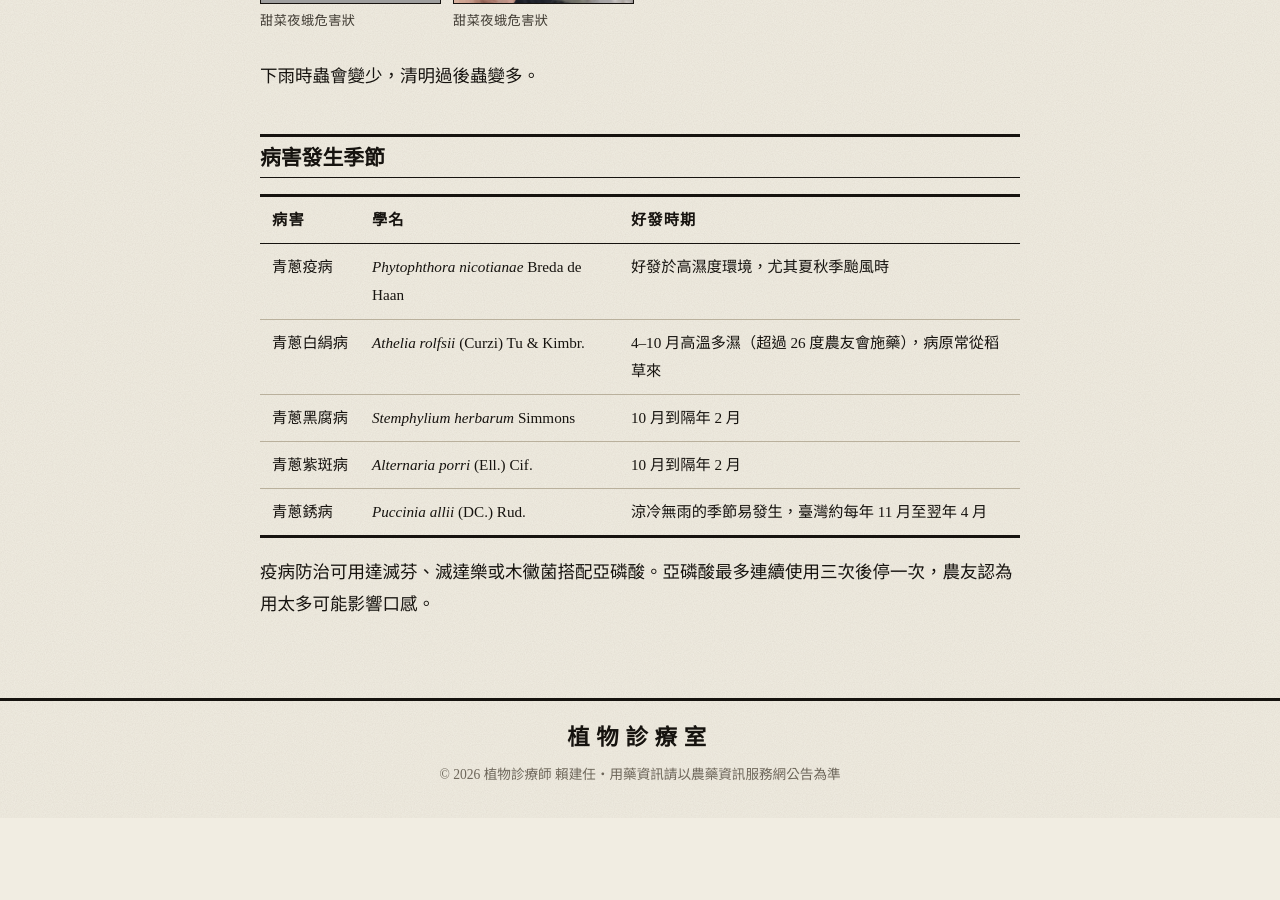
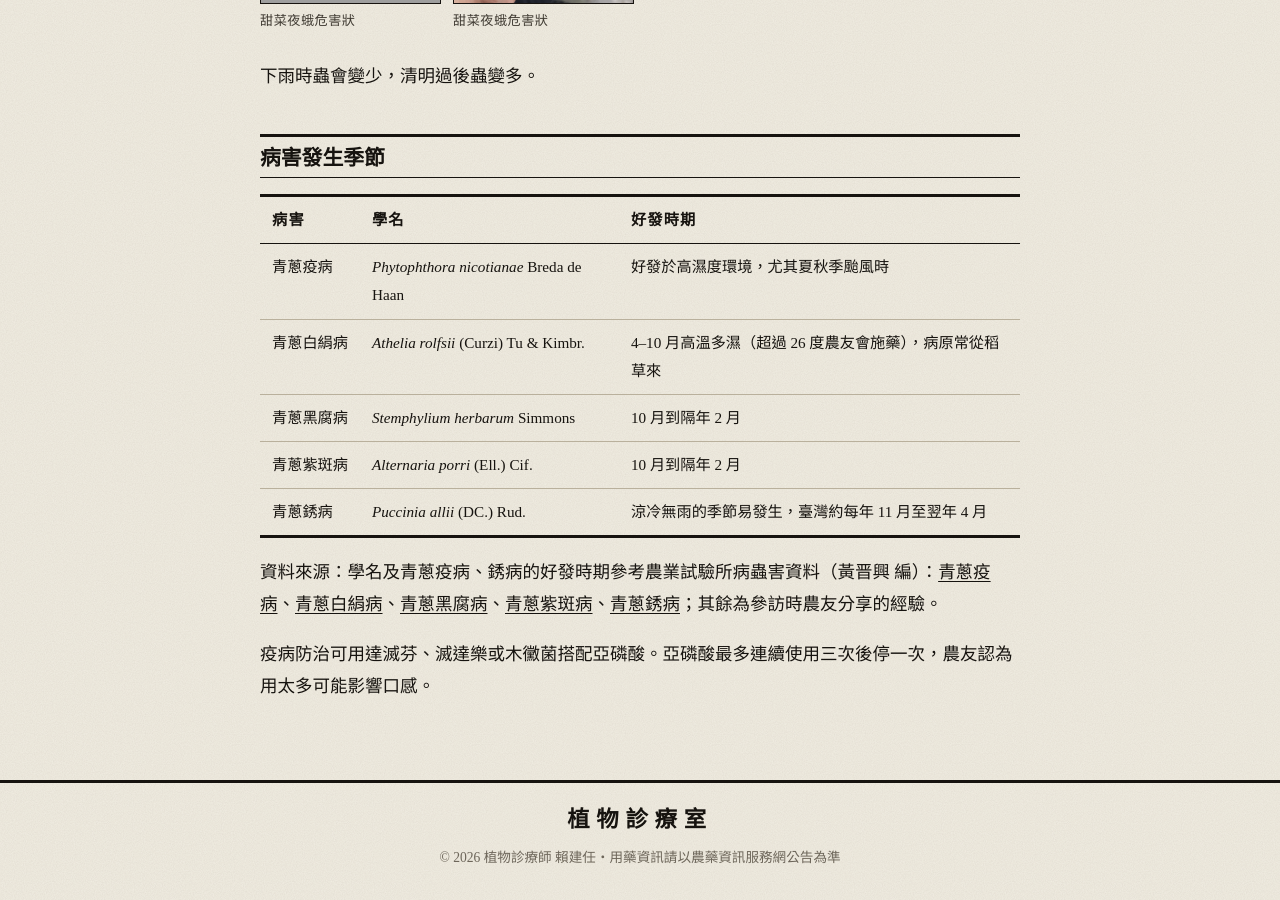
Before and after one commit to laijianren/laijianren.github.io, a Jekyll site: the page built from _visits/2021-10-25-sanxing-scallion.md, in a window 1280 px wide and 900 px high, scrolled down 2181 px. Built offline with Jekyll 4.4.1, drawn with Linux system fonts in a browser that asks for light colours; some web fonts are replaced; before the commit the page ends 2999 px from its top, so only the background shows below that; grey boxes are pictures that could not be loaded.

Commit message:
Cite TARI sources under scallion disease table
Co-Authored-By: Claude Opus 5.5 (1M context) <noreply@anthropic.com>
Claude-Session: https://claude.ai/code/session_01XJGjkT6ynprrpQ61onDbZk

```diff
--- a/_visits/2021-10-25-sanxing-scallion.md
+++ b/_visits/2021-10-25-sanxing-scallion.md
@@ -44,4 +44,6 @@ cover_caption: 甜菜夜蛾危害狀
 | 青蔥銹病 | *Puccinia allii* (DC.) Rud. | 涼冷無雨的季節易發生，臺灣約每年 11 月至翌年 4 月 |
 {: .season}
 
+<p class="source">資料來源：學名及青蔥疫病、銹病的好發時期參考農業試驗所病蟲害資料（黃晋興 編）：<a href="https://azai.tari.gov.tw/search/bug/detail?id=827">青蔥疫病</a>、<a href="https://azai.tari.gov.tw/search/bug/detail?id=833">青蔥白絹病</a>、<a href="https://azai.tari.gov.tw/search/bug/detail?id=831">青蔥黑腐病</a>、<a href="https://azai.tari.gov.tw/search/bug/detail?id=830">青蔥紫斑病</a>、<a href="https://azai.tari.gov.tw/search/bug/detail?id=832">青蔥銹病</a>；其餘為參訪時農友分享的經驗。</p>
+
 疫病防治可用達滅芬、滅達樂或木黴菌搭配亞磷酸。亞磷酸最多連續使用三次後停一次，農友認為用太多可能影響口感。
```
